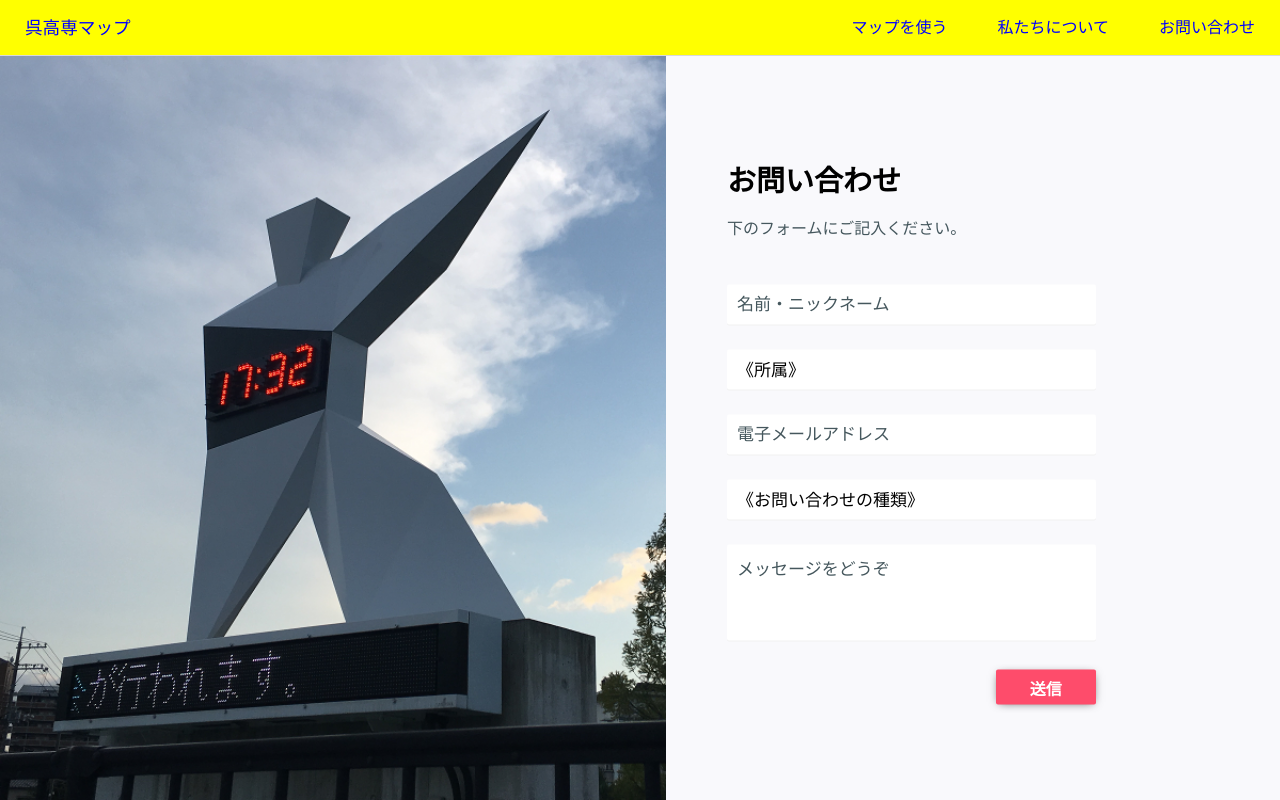
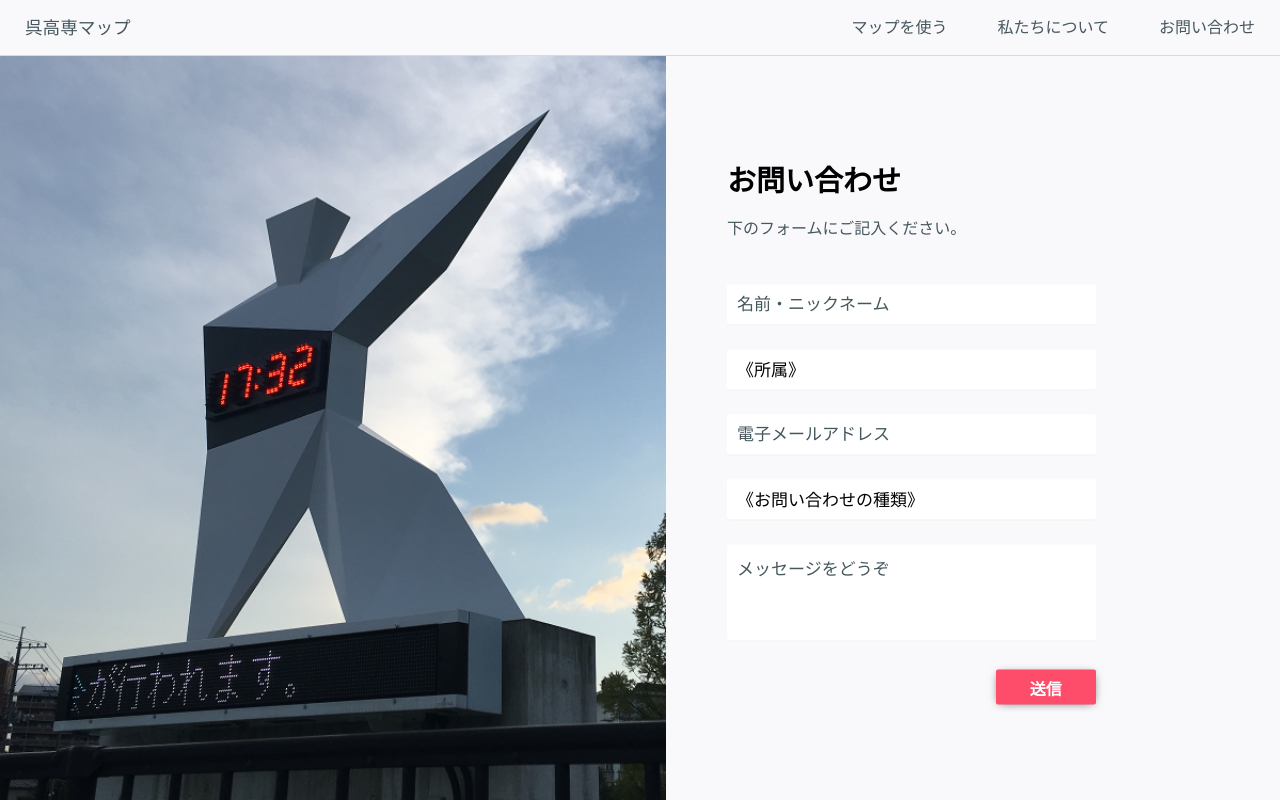
Before and after one commit to kure-kosen/kure_kosen_map, a Nuxt app in the folder kure_kosen_map/: page /contact in a window 1280 px wide. Built offline with nearby package versions, Linux system fonts and the light colour scheme.

Commit message:
もともとの配色をpropsに指定した

```diff
--- a/kure_kosen_map/layouts/contact.vue
+++ b/kure_kosen_map/layouts/contact.vue
@@ -1,10 +1,10 @@
 <template>
   <div>
     <Header
-      pc-background-color="#ff0"
-      sp-background-color="#f0f"
-      pc-color="#00f"
-      sp-color="#0f0"/>
+      pc-background-color="#f9f9fc"
+      sp-background-color="transparent"
+      pc-color="#45575d"
+      sp-color="#f9f9fc"/>
     <nuxt/>
   </div>
 </template>
```
